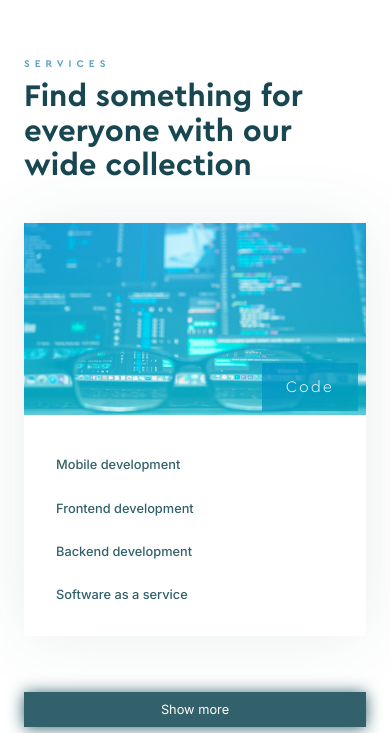
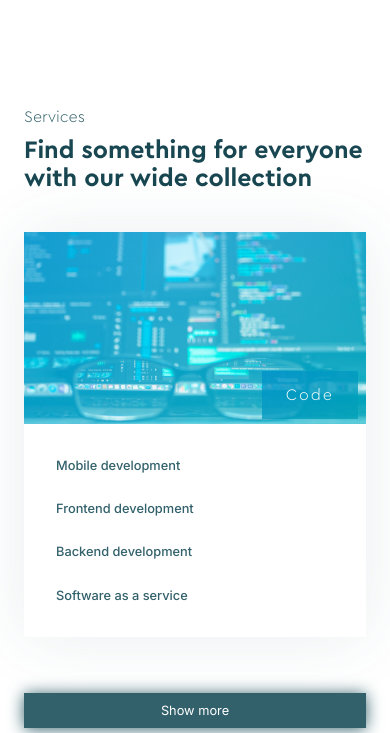
Before and after one commit to AnzoBenjamin/Holvada-v2, a React (Vite) app in the folder frontend/: page / in a window 390 px wide. Shown: the part 835-1568 px from the top of the page. Built offline with nearby package versions, Linux system fonts and the light colour scheme.

Commit message:
Finishing up

```diff
--- a/frontend/src/App.scss
+++ b/frontend/src/App.scss
@@ -16,6 +16,7 @@ section {
   max-width: 120rem;
   padding-inline: 1.5rem;
   margin-inline: auto;
+  margin-block: 3rem;
 }
 *:focus {
   outline: 2px solid $color-primary;
--- a/frontend/src/UI/Button.module.scss
+++ b/frontend/src/UI/Button.module.scss
@@ -9,6 +9,7 @@
     margin-top: 1rem;
     box-shadow: 0 1px 16px $color-secondary-light;
     transition: box-shadow 400ms, background-color 400ms;
+    cursor: pointer;
     &:active{
         box-shadow: none;
         transform: translateY(.1rem);
--- a/frontend/src/components/Form/Login.tsx
+++ b/frontend/src/components/Form/Login.tsx
@@ -12,7 +12,7 @@ const Login = () => {
         <h2>Login</h2>
         <Input type="email" placeholder='Email'/>
         <Input type="password" placeholder='Password'/>
-        <Button text='Login' onClick={loginHandler}/>
+        <Button text='Login' onClick={loginHandler}  className=''/>
     </form>
   )
 }
--- a/frontend/src/components/Header/Navigation.module.scss
+++ b/frontend/src/components/Header/Navigation.module.scss
@@ -15,6 +15,7 @@
     padding: 1rem 1.5rem;
     background-color: rgba($color-primary-light,.6);
     backdrop-filter: blur(20px);
+    box-shadow: 0 1px 4rem rgba($color: $color-grey, $alpha: 0.15);
   }
   &__hidden {
     position: fixed;
--- /dev/null
+++ b/frontend/src/components/Main/Guide.tsx
@@ -0,0 +1,12 @@
+import React from 'react'
+import classes from './Guide.module.scss'
+
+const Guide = () => {
+  return (
+    <section className={classes["section-guide"]}>
+
+    </section>
+  )
+}
+
+export default Guide
--- a/frontend/src/components/Main/Main.tsx
+++ b/frontend/src/components/Main/Main.tsx
@@ -1,10 +1,15 @@
 import Services from './Services'
 import Prices from './Prices'
+import Cta from './Cta'
+import Guide from './Guide'
+
 const Main = () => {
   return (
     <main>
+      <Guide/>
       <Services/>
       <Prices/>
+      <Cta/>
     </main>
   )
 }
--- a/frontend/src/components/Main/Services.module.scss
+++ b/frontend/src/components/Main/Services.module.scss
@@ -34,18 +34,12 @@
   animation: fadeOut 0.3s ease-out;
 }
 
-.design {
-  background-image: linear-gradient(#a70633, #cd2329), url("/design.jpg");
-  span {
-    background-image: linear-gradient(
-      to right bottom,
-      rgba(#a70633, 0.8),
-      rgba(#cd2329, 0.8)
-    );
+.art {
+  background-image: linear-gradient(to bottom right, #b397fd, #6757c4),
+    url("/art.jpg");
+  &__bg {
+    background-image: linear-gradient(to bottom right, #b397fd, #6757c4);
   }
-}
-.art {
-  background-image: linear-gradient(#b397fd, #6757c4), url("/art.jpg");
   span {
     background-image: linear-gradient(
       to right bottom,
@@ -55,7 +49,11 @@
   }
 }
 .design {
-  background-image: linear-gradient(#54653c, #4a624c), url("/design.jpg");
+  background-image: linear-gradient(to bottom right, #54653c, #4a624c),
+    url("/design.jpg");
+  &__bg {
+    background-image: linear-gradient(to bottom right, #54653c, #4a624c);
+  }
   span {
     background-image: linear-gradient(
       to right bottom,
@@ -66,7 +64,11 @@
 }
 
 .language {
-  background-image: linear-gradient(#a70633, #cd2329), url("/language.jpg");
+  background-image: linear-gradient(to bottom right, #a70633, #cd2329),
+    url("/language.jpg");
+  &__bg {
+    background-image: linear-gradient(to bottom right, #a70633, #cd2329);
+  }
   span {
     background-image: linear-gradient(
       to right bottom,
@@ -76,8 +78,11 @@
   }
 }
 .music {
-  background-image: linear-gradient(#090708, #292621), url("/music.jpg");
-  background-blend-mode: screen;
+  background-image: linear-gradient(to bottom right, #090708, #292621),
+    url("/music.jpg");
+  &__bg {
+    background-image: linear-gradient(to bottom right, #090708, #292621);
+  }
   span {
     background-image: linear-gradient(
       to right bottom,
@@ -87,7 +92,11 @@
   }
 }
 .code {
-  background-image: linear-gradient(#0192cb, #01a1b6), url("/code.jpg");
+  background-image: linear-gradient(to bottom right, #0192cb, #01a1b6),
+    url("/code.jpg");
+  &__bg {
+    background-image: linear-gradient(to bottom right, #0192cb, #01a1b6);
+  }
   span {
     background-image: linear-gradient(
       to right bottom,
@@ -121,9 +130,46 @@
       display: grid;
       gap: 0.5rem;
       width: 100%;
+      transform-style: preserve-3d;
+      transition: transform 300ms ease-in-out;
       box-shadow: 0 1px 4rem rgba($color: $color-secondary-light, $alpha: 0.1);
     }
+    &--front,
+    &--back {
+      backface-visibility: hidden;
+      transition: transform 0.3s ease-in-out;
+    }
+    &--back {
+      position: absolute;
+      top: 0;
+      left: 0;
+      width: 100%;
+      height: 100%;
+      padding: 1.5rem;
+      display: grid;
+      color: $color-white;
+      font-family: 'Inter', sans-serif;
+      font-weight: normal;
+      align-items: center;
+      transform: rotateY(180deg);
+      &.flipped {
+        transform: rotateY(0deg);
+      }
+    }
+    &--front {
+      transform: rotateY(0deg);
+      &.flipped {
+        transform: rotateY(-180deg);
+      }
+    }
   }
+}
+.flipped .section-services__area--front {
+  transform: rotateY(-180deg);
+}
+
+.flipped .section-services__area--back {
+  transform: rotateY(0deg);
 }
 .image-container {
   position: relative;
--- a/frontend/src/components/Main/Services.tsx
+++ b/frontend/src/components/Main/Services.tsx
@@ -1,22 +1,44 @@
 import React, { useState, useEffect } from "react";
+import { useSwipeable } from "react-swipeable";
 import classes from "./Services.module.scss";
 import styles from "../../scss/utils/_helpers.module.scss";
 import Button from "../../UI/Button";
-
-
 
 interface ServiceItemProps {
   imageClass: string;
   title: string;
   items: string[];
+  bgClass: string;
+  otherClass: string;
 }
 const ServiceItem: React.FC<ServiceItemProps> = ({
   imageClass,
   title,
   items,
+  bgClass,
+  otherClass,
 }) => {
+  const [isFlipped, setisFlipped] = useState(false);
+
+  const handleHover = () => {
+    if (window.innerWidth >= 1200) setisFlipped(!isFlipped);
+  };
+
+  const swipeHandlers = useSwipeable({
+    onSwipedLeft: () => setisFlipped(!isFlipped),
+    onSwipedRight: () => setisFlipped(!isFlipped),
+  });
+
   return (
-    <div className={classes["section-services__area--item"]}>
+    <div
+      className={`${classes["section-services__area--item"]} ${
+        isFlipped ? classes.flipped : ""
+      } ${otherClass}`}
+      onMouseEnter={handleHover}
+      onMouseLeave={handleHover}
+      {...(window.innerWidth < 1200 ? swipeHandlers : {})}
+    >
+      <div className={`${classes["section-services__area--front"]}`}>
         <figure className={classes["section-services__area--figure"]}>
           <div className={`${classes["image-container"]} ${imageClass}`}>
             &nbsp;
@@ -36,27 +58,39 @@ const ServiceItem: React.FC<ServiceItemProps> = ({
           ))}
         </ul>
       </div>
+      <div className={`${classes["section-services__area--back"]} ${bgClass}`}>
+        <p>
+          Lorem ipsum dolor sit amet consectetur adipisicing elit. Dolores sed,
+          ad sint nihil molestias suscipit laudantium praesentium nisi unde ab
+          maiores temporibus sequi veritatis enim. Vero magni tempora laudantium
+          quae?
+        </p>
+      </div>
+    </div>
   );
 };
 
 const Services = () => {
   const [isExpanded, setIsExpanded] = useState(false);
   const [visibleItems, setVisibleItems] = useState<
-    { imageClass: string; title: string; items: string[] }[]
+    { imageClass: string; bgClass: string; title: string; items: string[] }[]
   >([]);
   const [extraItems, setExtraItems] = useState<
-    { imageClass: string; title: string; items: string[] }[]
+    { imageClass: string; bgClass: string; title: string; items: string[] }[]
   >([]);
+
   const buttonHandler = () => {
     setIsExpanded(true);
   };
   const hideHandler = () => {
     setIsExpanded(false);
   };
+
   useEffect(() => {
     const serviceItems = [
       {
         imageClass: classes.code,
+        bgClass: classes["code__bg"],
         title: "Code",
         items: [
           "Mobile development",
@@ -67,16 +101,19 @@ const Services = () => {
       },
       {
         imageClass: classes.art,
+        bgClass: classes["art__bg"],
         title: "Art",
         items: ["Oil Paintings", "Pencil drawings", "Sculptures"],
       },
       {
         imageClass: classes.language,
+        bgClass: classes["language__bg"],
         title: "Language",
         items: ["English", "French", "Kiswahili"],
       },
       {
         imageClass: classes.design,
+        bgClass: classes["design__bg"],
         title: "Design",
         items: [
           "User Interface design",
@@ -87,6 +124,7 @@ const Services = () => {
       },
       {
         imageClass: classes.music,
+        bgClass: classes["music__bg"],
         title: "Music",
         items: [
           "Music theory",
@@ -96,6 +134,7 @@ const Services = () => {
       },
       {
         imageClass: classes.chess,
+        bgClass: classes["chess__bg"],
         title: "Chess",
         items: [
           "Chess theory and history",
@@ -130,24 +169,30 @@ const Services = () => {
             imageClass={item.imageClass}
             title={item.title}
             items={item.items}
+            bgClass={item.bgClass}
+            otherClass=""
           />
         ))}
         {isExpanded ? (
-          extraItems.map((item, index) => (
           <React.Fragment>
+            {extraItems.map((item, index) => (
               <ServiceItem
                 key={index}
                 imageClass={item.imageClass}
                 title={item.title}
                 items={item.items}
+                bgClass={item.bgClass}
+                otherClass={
+                  isExpanded ? classes["fade-in"] : classes["fade-out"]
+                }
               />
+            ))}
             <Button
               text="Show less"
               onClick={hideHandler}
               className={classes["show-less"]}
             />
           </React.Fragment>
-          ))
         ) : (
           <Button
             text="Show more"
--- a/frontend/src/components/Main/cta.module.scss
+++ b/frontend/src/components/Main/cta.module.scss
@@ -0,0 +1,14 @@
+@import "../../scss/utils/variables";
+
+.section-cta {
+    padding: 3rem 1.5rem;
+    background-color: $color-primary;
+}
+
+
+.cta-card{
+    background-color: $color-white;
+    padding: 1.5rem;
+    display: grid;
+    gap: 1rem;
+}
--- a/frontend/src/scss/utils/_helpers.module.scss
+++ b/frontend/src/scss/utils/_helpers.module.scss
@@ -2,16 +2,16 @@
 
 .heading-secondary{
     color: $color-secondary;
-    font-size: $fs-700;
+    font-size: $fs-600;
     line-height: 1.1;
     margin-top: .5rem;
+    font-family: 'Cera-bold', sans-serif;
 }
 
 .heading-tertiary{
-    color: $color-primary-dark;
-    font-size: $fs-200;
-    letter-spacing: 5px;
-    text-transform: uppercase;
+    color: $color-secondary-light;
+    font-size: $fs-400;
+    font-family: 'Cera-light', sans-serif;
 }
 .heading-primary{
     color: $color-secondary;
@@ -19,7 +19,6 @@
     font-size: $fs-700;
 }
 .heading-secondary, .heading-tertiary{
-    font-family: 'Cera-bold', sans-serif;
     text-align: left;
 }
 
@@ -38,10 +37,10 @@
 
 @media (min-width: 1200px) {
     .heading-secondary{
-        font-size: $fs-800;
+        font-size: $fs-700;
     }
     .heading-tertiary{
-        font-size: $fs-400;
+        font-size: $fs-500;
     }
     .heading-primary{
         font-size: $fs-900;
```
Also changed, not shown: frontend/src/components/Main/cta.tsx (+22 -0 lines), frontend/src/components/Main/Guide.module.scss (added). Lines whose indentation alone changed are shown as unchanged.
